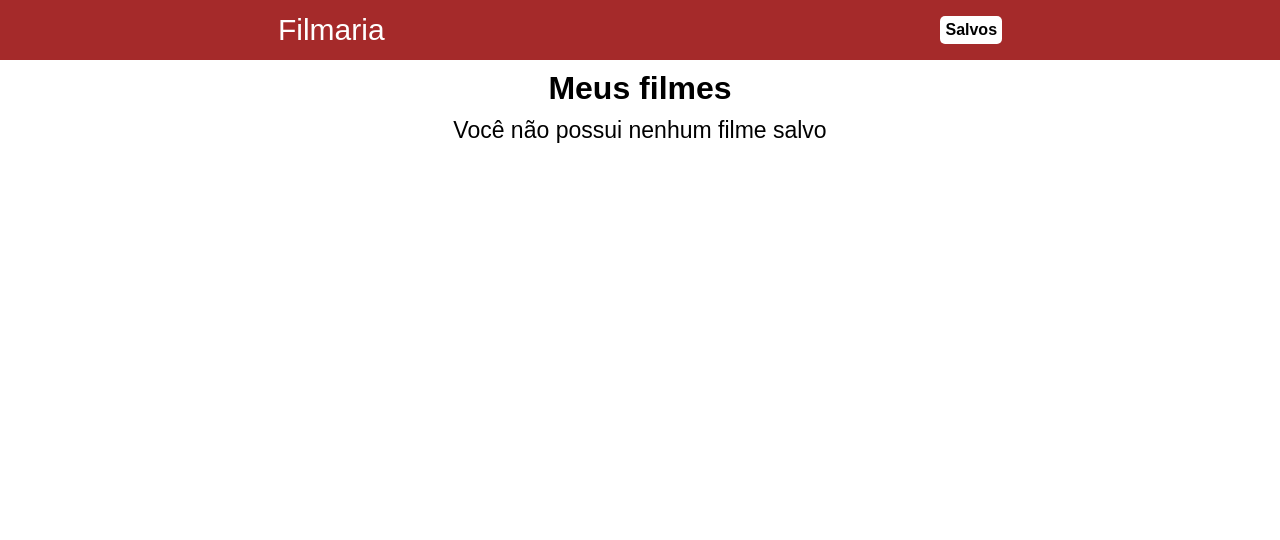
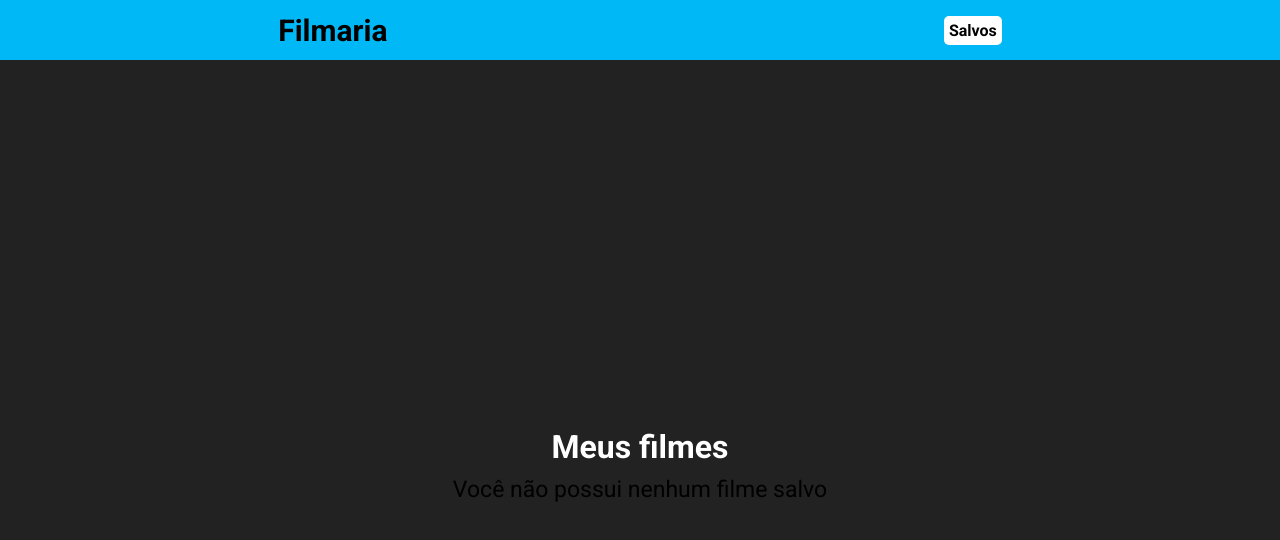
Before and after one commit to PedroVeras18/filmaria, a React (Create React App) app: page /favoritos in a window 1280 px wide. Shown: the top 540 px of the page. Built offline with nearby package versions, Linux system fonts and the light colour scheme.

Commit message:
estilização

```diff
--- a/src/App.css
+++ b/src/App.css
@@ -1,8 +1,10 @@
+@import url('https://fonts.googleapis.com/css2?family=Roboto:wght@300;400;500;700;900&display=swap');
+
 *{
   margin: 0;
   padding: 0;
   box-sizing: border-box;
-  font-family: sans-serif;
+  font-family: 'Roboto', sans-serif;
   overflow-x: hidden;
 }
 
--- a/src/components/Home/Header.css
+++ b/src/components/Home/Header.css
@@ -4,14 +4,16 @@ header{
     justify-content: space-around;
     width: 100vw;
     height: 60px;
-    background-color: brown;
+    background-color: #00b8f5;
 }
 
 .logo{
     text-decoration: none;
+    font-weight: 600;
     font-size: 30px;
-    color: white;
+    color: rgb(0, 0, 0);
 }
+
 
 .favoritos{
     cursor: pointer;
--- a/src/pages/Favoritos/Favoritos.css
+++ b/src/pages/Favoritos/Favoritos.css
@@ -1,13 +1,17 @@
 .Favoritos{
     display: flex;
-    width: 100%;
     flex-direction: column;
     justify-content: center;
     align-items: center;
+    background-color: #222;
+    width: 100vw;
+    min-height: 100vh;
 }
+
 
 .Favoritos h1{
     margin: 10px 0;
+    color: white;
 }
 
 ul{
@@ -17,12 +21,12 @@ ul{
 ul li{
     padding: 10px;
     list-style: none;
-    min-width: 600px;
+    width: 600px;
     display: flex;
     justify-content: space-between;
     align-items: center;
     margin-bottom: 10px;
-    background-color: aqua;
+    background-color: #00b8f5;
     border-radius: 10px;
 }
 
@@ -32,9 +36,13 @@ span{
 
 button{
     margin-left: 10px;
+    padding: 5px 8px;
+    background-color: #000022;
+    color: white;
+    cursor: pointer;
 }
 
 ul li div a {
     text-decoration: none;
-    color: brown;
+    color: #000022;
 }
--- a/src/pages/Favoritos/Favoritos.jsx
+++ b/src/pages/Favoritos/Favoritos.jsx
@@ -26,6 +26,7 @@ export default function Favoritos(){
         <div className="Favoritos">
             <h1>Meus filmes</h1>
 
+
         {filmes.length === 0 && <span>Você não possui nenhum filme salvo</span>}
 
         <ul>
--- a/src/pages/Filme/Filme.css
+++ b/src/pages/Filme/Filme.css
@@ -1,12 +1,17 @@
 .Filme{
     display: flex;
     flex-direction: column;
-    max-width: 800px;
     margin: 0 auto;
+    background-color: #000022;
+    width: 100vw;
+    height: 100vh;
+    color: white;
 }
 
 .Filme img{
     border-radius: 20px;
+    max-width: 800px;
+    margin: 0 auto;
 }
 
 .Filme button{
@@ -21,12 +26,20 @@
     transition: all .5s ease;
 }
 
+.Filme h3, h1{
+    margin: 10px 0;
+}
+
+.Filme p{
+    margin: 5px 20px;
+}
+
 .Filme button:hover{
     background-color: brown;
     color: white;
 }
 .Filme a{
-    color: black;
+    color: rgb(255, 255, 255);
     transition: all .5s ease;
 }
 
--- a/src/pages/Filme/Filme.jsx
+++ b/src/pages/Filme/Filme.jsx
@@ -60,7 +60,7 @@ export default function Filme(){
             <h1>{filme.nome}</h1>
             <img src={filme.foto} alt={filme.nome}/>
             <h3>Sinopse</h3>
-            {filme.sinopse}
+            <p>{filme.sinopse}</p>
 
             <div className='Botoes'>
                 <button onClick={salvarFilme}>Salvar</button>
--- a/src/pages/Home/Home.css
+++ b/src/pages/Home/Home.css
@@ -11,6 +11,8 @@
     align-items: center;
     width: 600px;
     margin: 0 auto;
+    background-color: #000022;
+    width: 100vw;
 }
 
 .Lista-filmes{
@@ -22,7 +24,7 @@
     flex-direction: column;
     justify-content: center;
     align-items: center;
-    background-color: #fff;
+    background-color: #000022;
     margin: 15px;
     padding: 15px;
     border-radius: 5px;
@@ -31,6 +33,7 @@
 .Lista-filmes strong{
     padding-bottom: 15px;
     font-size: 22px;
+    color: white;
 }
 
 .Lista-filmes img{
@@ -41,7 +44,7 @@
 .Lista-filmes article a {
     text-decoration: none;
     color: white;
-    background-color: brown;
+    background-color: #00b8f5;
     font-size: 25px;
     width: 100%;
     text-align: center;
@@ -50,7 +53,3 @@
     border-bottom-left-radius: 8px;
     border-bottom-right-radius: 8px;
 }
-
-.Lista-filmes article a:hover {
-    background-color: rgb(145, 50, 50);
-}
```
